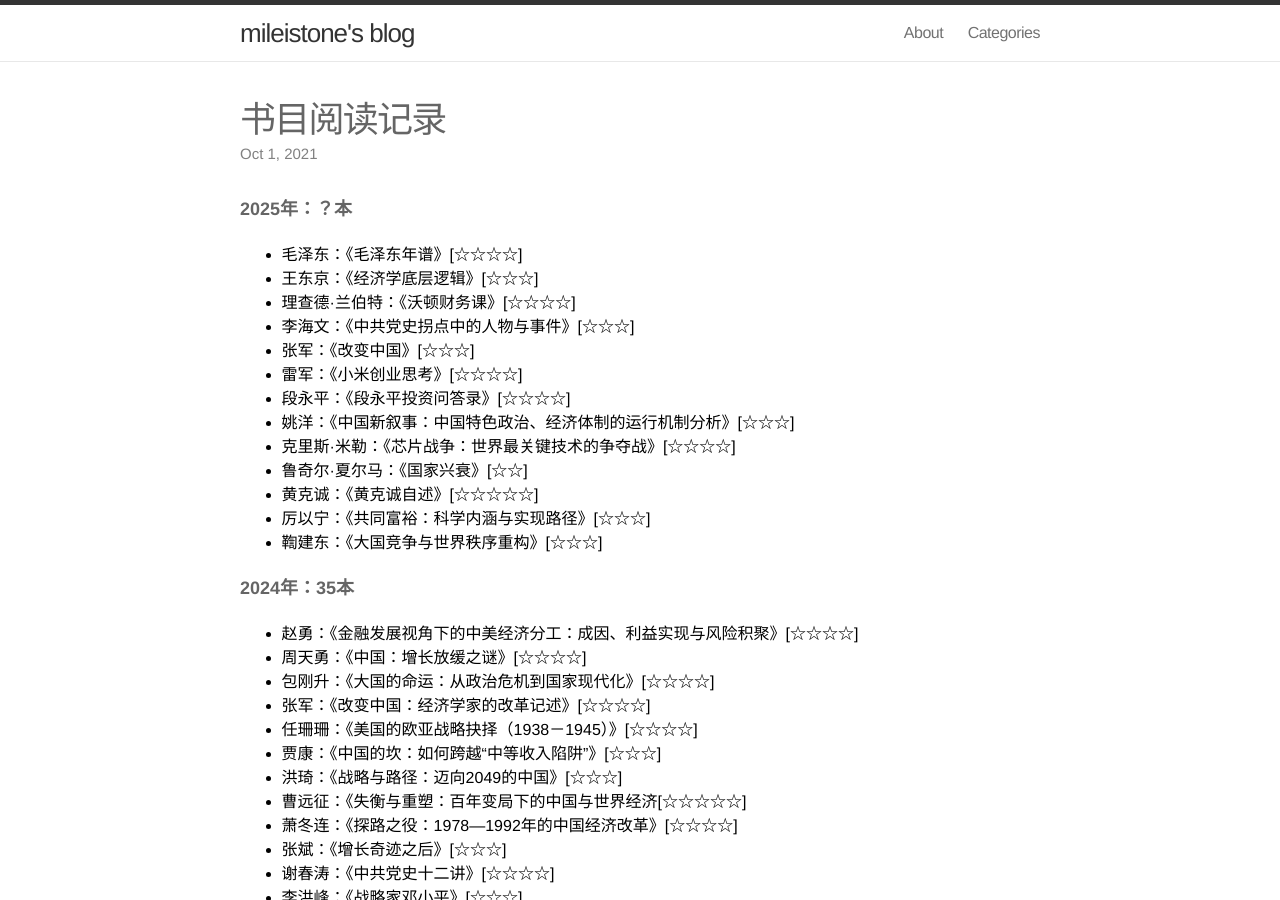
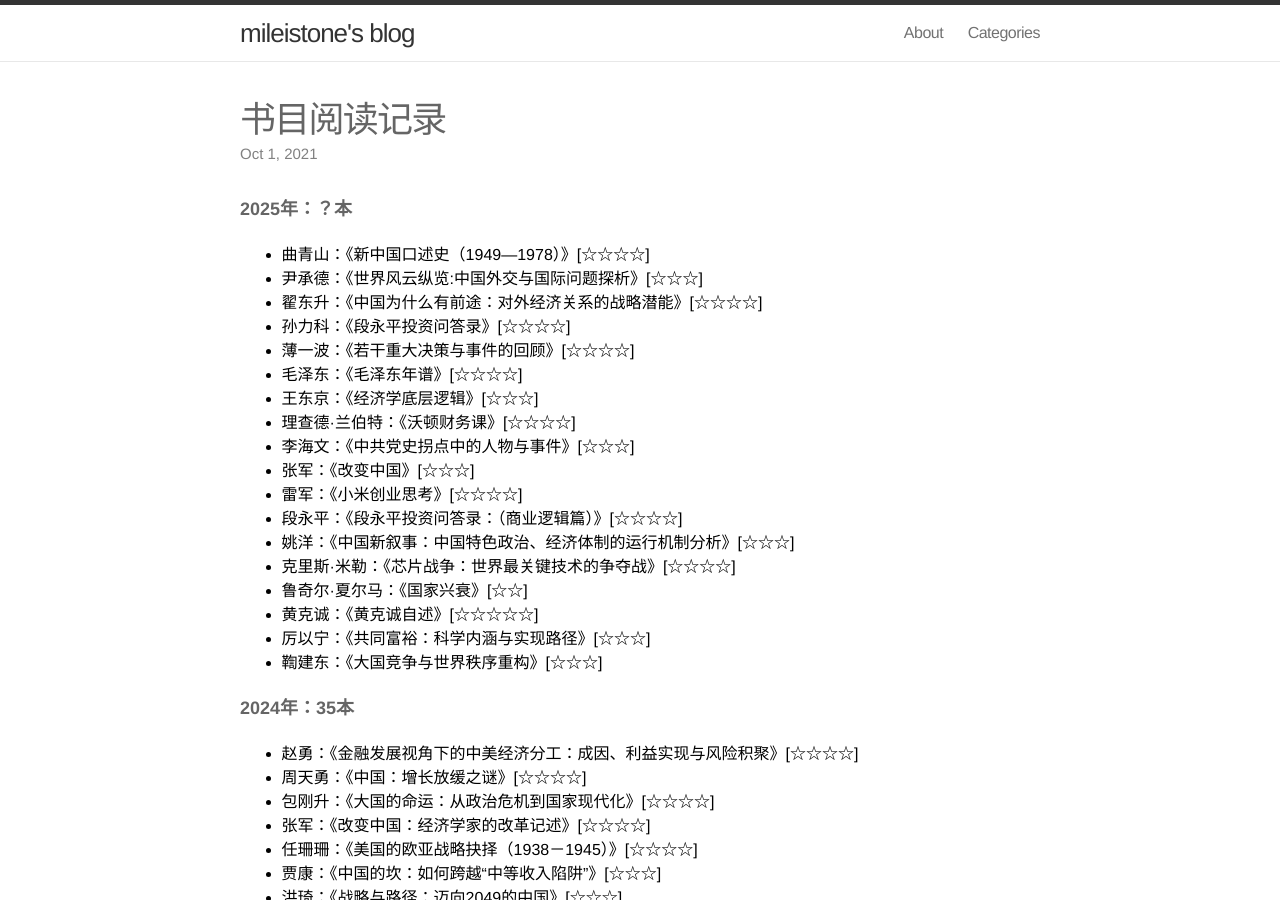
Before and after one commit to mileistone/mileistone.github.io, a Jekyll site: the page built from _posts/2021-10-01-books.md, in a window 1280 px wide and 900 px high. Built offline with Jekyll 4.4.1, drawn with Linux system fonts in a browser that asks for light colours.

Commit message:
Update 2021-10-01-books.md

```diff
--- a/_posts/2021-10-01-books.md
+++ b/_posts/2021-10-01-books.md
@@ -8,13 +8,18 @@ date: 2021-10-01 22:00:00
 ---
 
 ##### 2025年：？本
+- 曲青山：《新中国口述史（1949—1978）》[☆☆☆☆]
+- 尹承德：《世界风云纵览:中国外交与国际问题探析》[☆☆☆]
+- 翟东升：《中国为什么有前途：对外经济关系的战略潜能》[☆☆☆☆]
+- 孙力科：《段永平投资问答录》[☆☆☆☆]
+- 薄一波：《若干重大决策与事件的回顾》[☆☆☆☆]
 - 毛泽东：《毛泽东年谱》[☆☆☆☆]
 - 王东京：《经济学底层逻辑》[☆☆☆]
 - 理查德·兰伯特：《沃顿财务课》[☆☆☆☆]
 - 李海文：《中共党史拐点中的人物与事件》[☆☆☆]
 - 张军：《改变中国》[☆☆☆]
 - 雷军：《小米创业思考》[☆☆☆☆]
-- 段永平：《段永平投资问答录》[☆☆☆☆]
+- 段永平：《段永平投资问答录：（商业逻辑篇）》[☆☆☆☆]
 - 姚洋：《中国新叙事：中国特色政治、经济体制的运行机制分析》[☆☆☆]
 - 克里斯·米勒：《芯片战争：世界最关键技术的争夺战》[☆☆☆☆]
 - 鲁奇尔·夏尔马：《国家兴衰》[☆☆]
```
